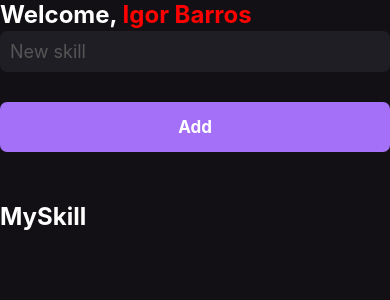
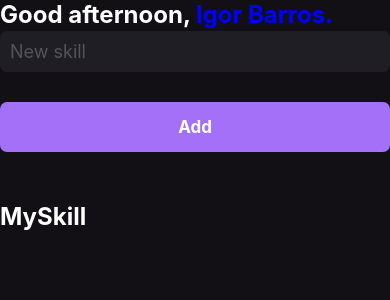
Before and after one commit to IgorBarrosIB/ReactNative, a React Native app: screen / in a window 390 px wide. Shown: the top 300 px of the page. Built offline with nearby package versions, Linux system fonts and the light colour scheme.

Commit message:
useEffect

```diff
--- a/src/pages/Home.js
+++ b/src/pages/Home.js
@@ -1,4 +1,4 @@
-import React, {Fragment, useState} from "react";
+import React, {Fragment, useState, useEffect} from "react";
 import {Text, View, StyleSheet, SafeAreaView, TextInput, Platform, TouchableOpacity, FlatList} from "react-native";
 import { Button } from "../components/Button";
 import { SkillCard } from "../components/SkillCard";
@@ -6,15 +6,29 @@ import { SkillCard } from "../components/SkillCard";
 export function Home(){
   const [newSkill, setNewSkill] = useState('');
   const [mySkill, setMySkill] = useState([]);
+  const [greetings, setGreetings] = useState('');
 
   function handleAddNewSkill(){
     setMySkill(oldState => [...oldState, newSkill]);
   }
 
+  useEffect(() => {
+    const currentHour =  new Date().getHours();
+
+    if(currentHour < 12){
+     setGreetings('Good morning');
+    }else if(currentHour >= 12 && currentHour < 18 ){
+      setGreetings('Good afternoon');
+    }else{
+      setGreetings('Good night');
+    }
+
+  }, [])
+
   return (
     <Fragment>
       <SafeAreaView style={style.container}>
-        <Text style={style.title}>Welcome, <Text style={{color:'red'}}>Igor Barros</Text></Text>
+        <Text style={style.title}>{greetings}, <Text style={{color:'blue'}}>Igor Barros.</Text></Text>
 
         <TextInput
           style={style.input}
@@ -66,4 +80,7 @@ const style = StyleSheet.create({
     marginBottom: 20,
     color: 'red'
   },
+  greetings : {
+    color : '#FFF'
+  },
 });
```
